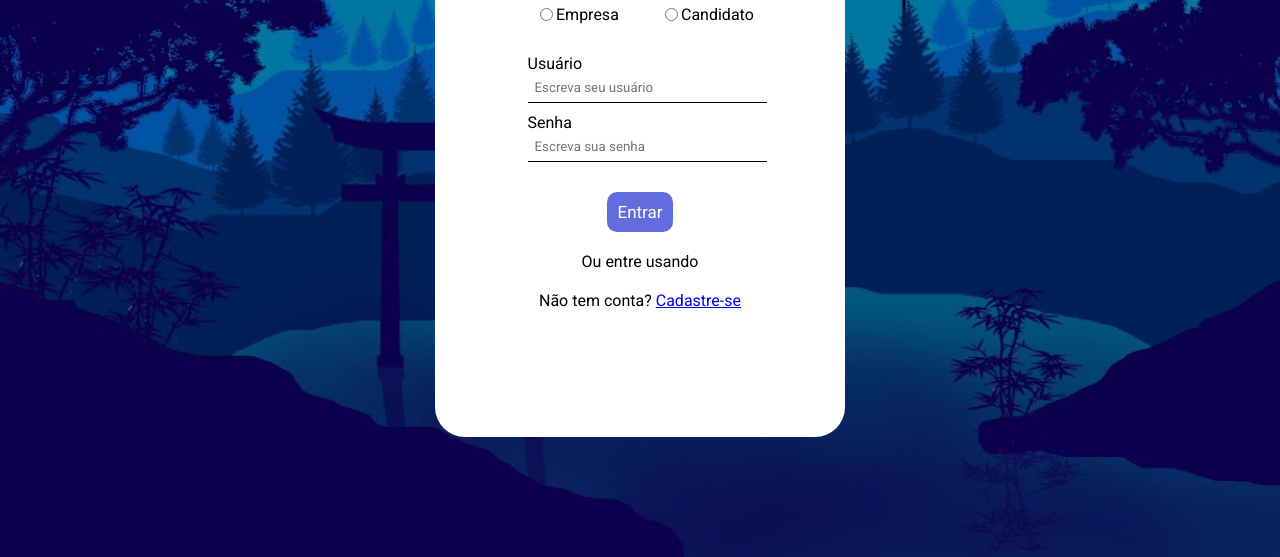
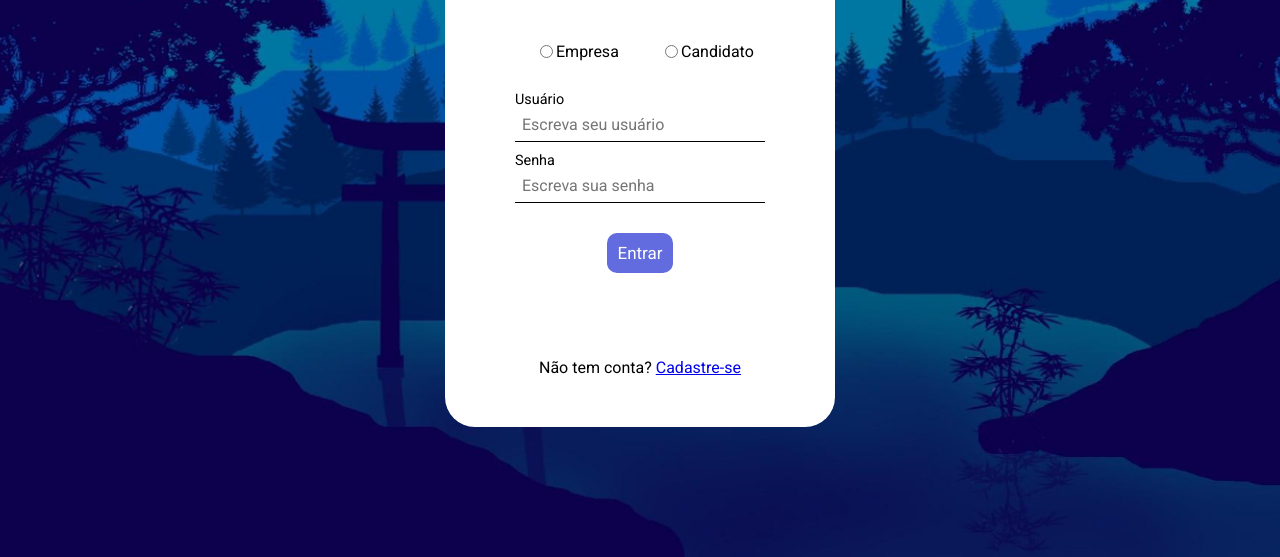
Before and after one commit to Geovanne19/HTML-e-CSS, a plain HTML site: page VagasOnline/login.html in a window 1280 px wide. Shown: the part 243-800 px from the top of the page. Drawn offline with Linux system fonts and the light colour scheme.

Commit message:
atualização de design 4

```diff
--- a/VagasOnline/login.css
+++ b/VagasOnline/login.css
@@ -29,12 +29,18 @@ html {
     flex-direction: column;
     position: relative;
     gap: 5%;
-    padding: 80px;
+    padding: 70px;
 }
 
 .container h1 {
     position: absolute;
     top: 50px;
+    font-size: 40px;
+}
+
+.container > p {
+    position: absolute;
+    bottom: 50px;
 }
 
 .box-escolhas {
@@ -54,7 +60,8 @@ html {
     display: flex;
     flex-direction: column;
     margin: 10px;
-    width: 90%;
+    width: 100%;
+    font-size: 90%;
 }
 
 .box-inputs input {
@@ -62,8 +69,8 @@ html {
     border-color: white;
     border: none;
     border-bottom: 1px solid black;
-    width: 100%;
     margin-bottom: 10px;
+    font-size: 16px;
 }
 
 .box-inputs input:focus {
--- a/VagasOnline/login.html
+++ b/VagasOnline/login.html
@@ -19,14 +19,13 @@
                 <p>Candidato</p>
             </div>
         </div>
-        <div class="box-inputs">
+        <form class="box-inputs" method="post">
             <p>Usuário</p>
-            <input type="text" placeholder="Escreva seu usuário">
+            <input type="text" placeholder="Escreva seu usuário" >
             <p>Senha</p>
             <input type="password" placeholder="Escreva sua senha">
-        </div>
+        </form>
         <button>Entrar</button>
-        <p>Ou entre usando</p>
         <p>Não tem conta? <a href="#">Cadastre-se</a></p>
     </div>
 </body>
```
